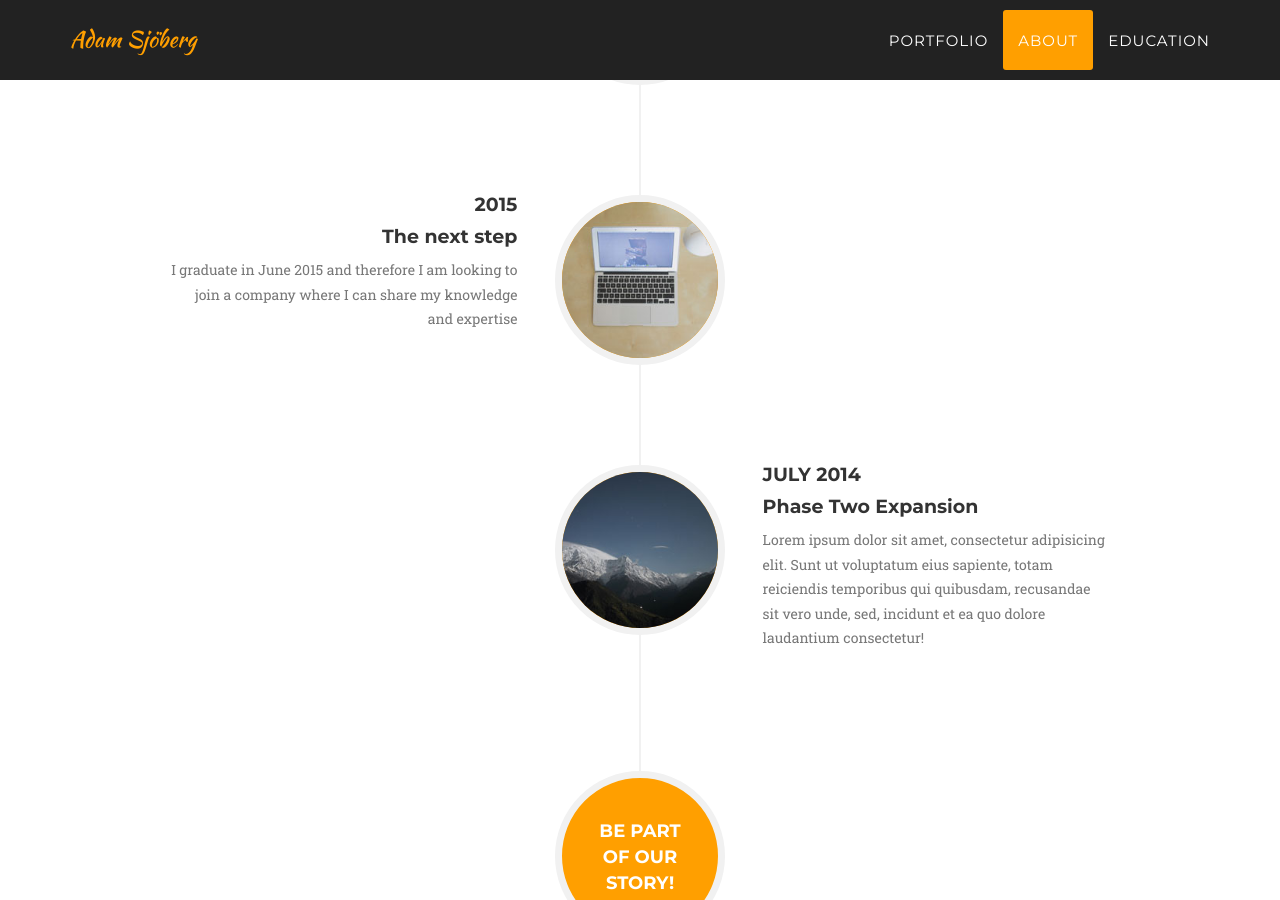
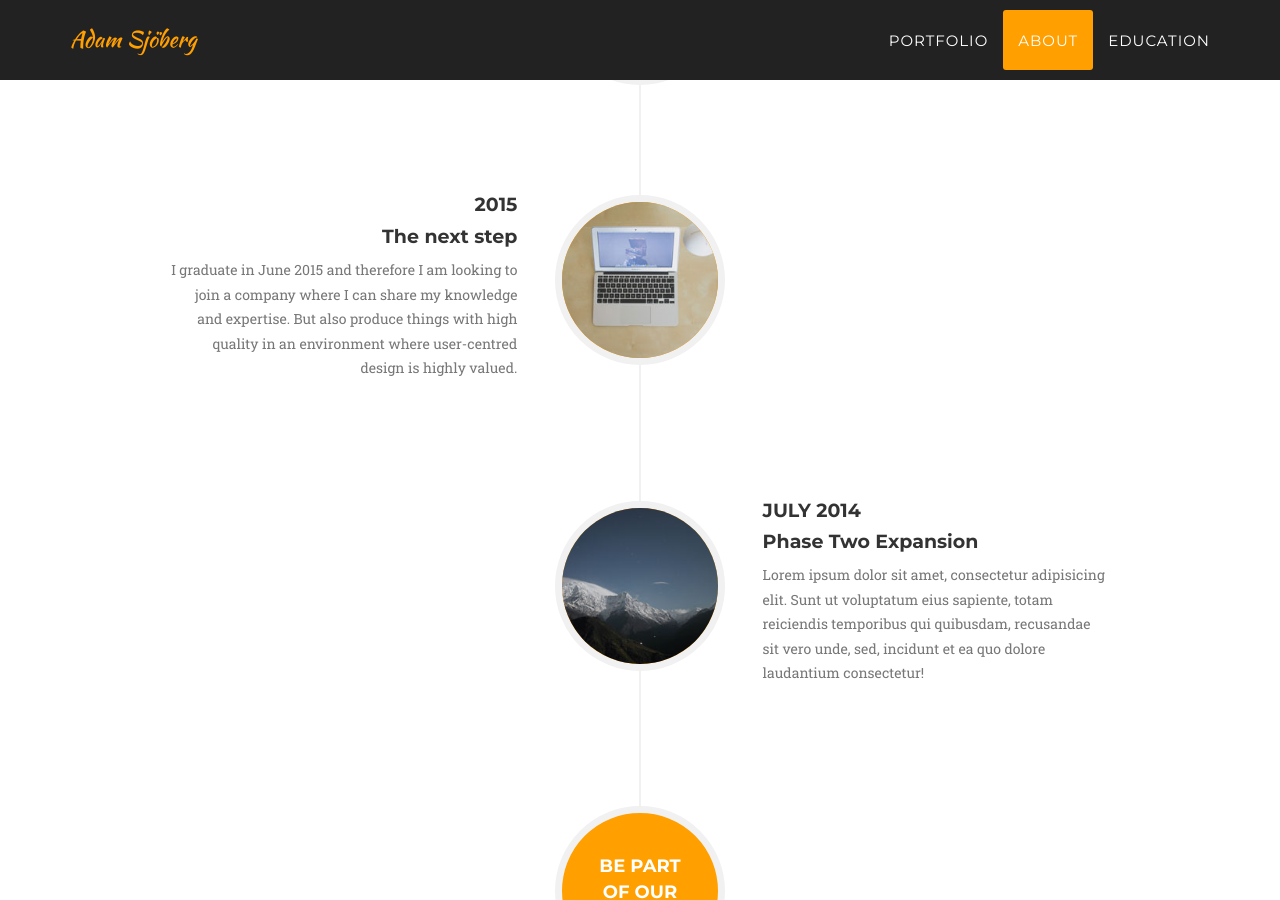
Before and after one commit to Adamsjoberg/Adamsjoberg.github.io, a Jekyll site: the page built from index.html, in a window 1280 px wide and 900 px high, scrolled down 2667 px. Built offline with Jekyll 4.4.1, drawn with Linux system fonts in a browser that asks for light colours; some web fonts are replaced.

Commit message:
text added

```diff
--- a/_includes/about.html
+++ b/_includes/about.html
@@ -48,7 +48,7 @@
                                     <h4 class="subheading">The next step</h4>
                                 </div>
                                 <div class="timeline-body">
-                                    <p class="text-muted">I graduate in June 2015 and therefore I am looking to join a company where I can share my knowledge and expertise</p>
+                                    <p class="text-muted">I graduate in June 2015 and therefore I am looking to join a company where I can share my knowledge and expertise. But also produce things with high quality in an environment where user-centred design is highly valued.</p>
                                 </div>
                             </div>
                         </li>
```
